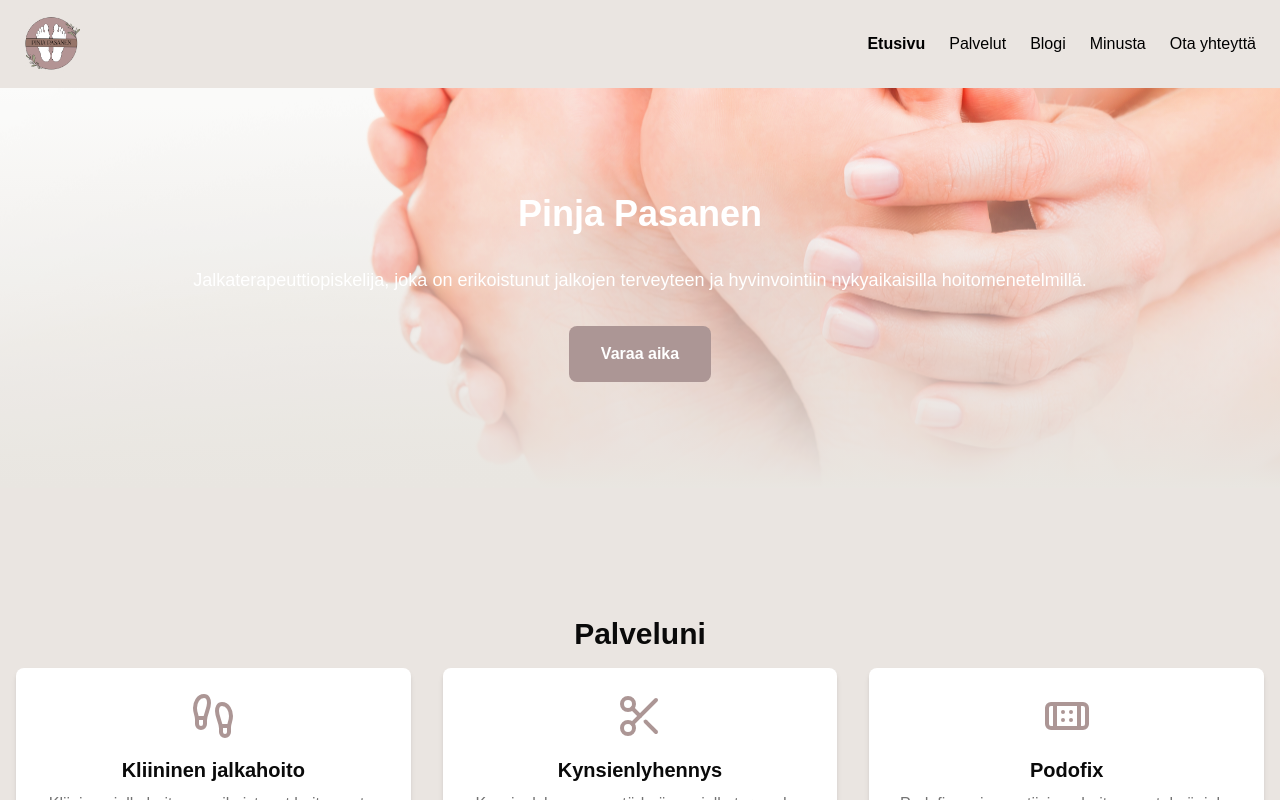
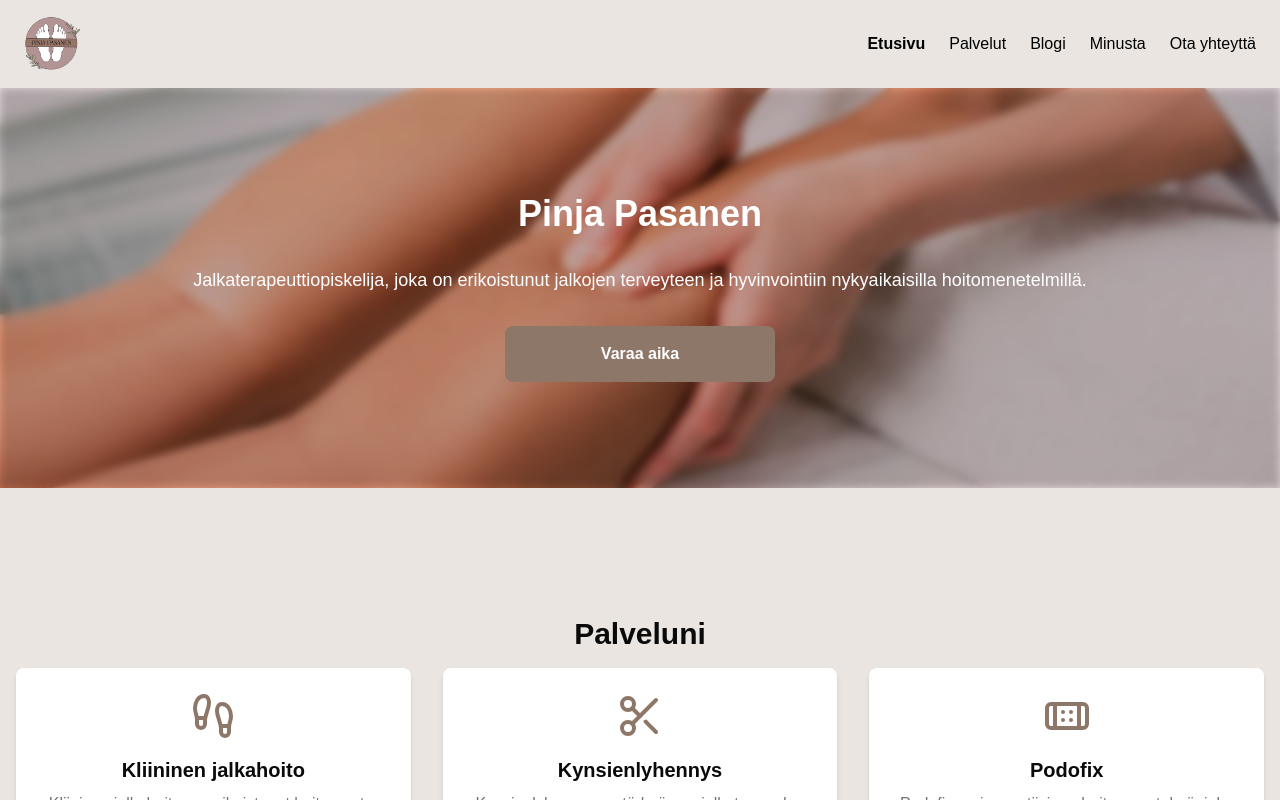
Before and after one commit to Markus-Pasanen/pinja-website, a Next.js app: page / in a window 1280 px wide. Shown: the top 800 px of the page. Built offline with nearby package versions, Linux system fonts and the light colour scheme.

Commit message:
opacity changes

```diff
--- a/src/app/blogi/page.tsx
+++ b/src/app/blogi/page.tsx
@@ -74,7 +74,7 @@ export default function BlogPage() {
               <img
                 src={post.thumbnail}
                 alt={post.title}
-                className="w-full h-48 object-cover sepia-[.25] brightness-75"
+                className="w-full h-48 object-cover brightness-75"
               />
               <div className="p-4">
                 <h3 className="text-xl font-semibold mb-2">
--- a/src/app/esittely/page.tsx
+++ b/src/app/esittely/page.tsx
@@ -15,7 +15,7 @@ export default function AboutPage() {
           <div>
             <img
               src="https://picsum.photos/400/500" // Placeholder image
-              alt="Tohtori Matti Meikäläinen"
+              alt="Pinja Pasanen"
               className="w-full h-auto rounded-lg shadow-md"
             />
           </div>
--- a/src/app/globals.css
+++ b/src/app/globals.css
@@ -14,7 +14,7 @@ body {
     --card-foreground: 27, 17%, 90%;
     --popover: 0 0% 100%;
     --popover-foreground: 0 0% 3.9%;
-    --primary: 3, 12%, 63%;
+    --primary: 24, 15%, 48%;
     --primary-foreground: 210 10% 20%; /* Dark text for readability on light brown */
     --secondary: 0 0% 96.1%;
     --secondary-foreground: 0 0% 9%;
--- a/src/app/page.tsx
+++ b/src/app/page.tsx
@@ -70,15 +70,14 @@ export default function Page() {
     <main className="flex flex-col items-center justify-center min-h-screen bg-background text-foreground gap-8">
        {/* Hero Section */}
        <section
-        className="relative w-full h-[50vh] flex items-center justify-center text-center text-white bg-landing"
+        className="relative w-full h-[50vh] flex items-center justify-center text-center text-white "
         style={{
+          backgroundImage: `url('jalka-3.jpg')`,
           backgroundSize: 'cover',
           backgroundPosition: 'center',
         }}
       >
-
-        <div className="absolute inset-0 bg-background opacity-10"></div>
-        <div className="absolute inset-0"></div>
+        <div className="absolute inset-0 backdrop-blur-sm brightness-75"></div>
         <div className="relative z-10 px-4 rounded-lg">
           <h1 className="text-4xl font-bold mb-8">
           Pinja Pasanen
@@ -86,7 +85,7 @@ export default function Page() {
           <p className="text-lg mb-8">
           Jalkaterapeuttiopiskelija, joka on erikoistunut jalkojen terveyteen ja hyvinvointiin nykyaikaisilla hoitomenetelmillä.
           </p>
-          <button className="bg-primary text-white px-8 py-4 rounded-lg hover:bg-hover transition duration-300 font-semibold">
+          <button className="bg-primary text-card px-24 py-4 rounded-lg hover:bg-hover transition duration-300 font-semibold">
             <Link href="/yhteystiedot">Varaa aika</Link>
           </button>
         </div>
@@ -132,8 +131,9 @@ export default function Page() {
                   <img
                     src={article.thumbnail}
                     alt={article.title}
-                    className="w-full h-48 object-cover sepia-[.25] brightness-75"
+                    className="w-full h-48 object-cover brightness-75"
                   />
+
                   <div className="p-4">
                     <h3 className="text-xl font-semibold mb-2">
                       {article.title}
--- a/src/app/palvelut/page.tsx
+++ b/src/app/palvelut/page.tsx
@@ -74,7 +74,7 @@ export default function ServicesPage() {
                 <img
                   src={service.image}
                   alt={service.title}
-                  className="w-full h-48 object-cover  mb-6 sepia-[.25] brightness-75"
+                  className="w-full h-48 object-cover  mb-6 brightness-75"
                 />
                 <div className="p-4">
                   <h3 className="text-xl font-semibold mb-2">
--- a/tailwind.config.ts
+++ b/tailwind.config.ts
@@ -88,7 +88,7 @@ export default {
   			'accordion-up': 'accordion-up 0.2s ease-out'
   		},
 		  backgroundImage: {
-			landing: 'linear-gradient(rgba(233, 229, 225, 0), rgba(233, 229, 225, 1)), url(/jalka-4.jpg)',
+			landing: 'linear-gradient(rgba(233, 229, 225, 0.5), rgba(233, 229, 225, 0.5)), url(/jalka-3.jpg)',
 		  },
   	}
   },
```
